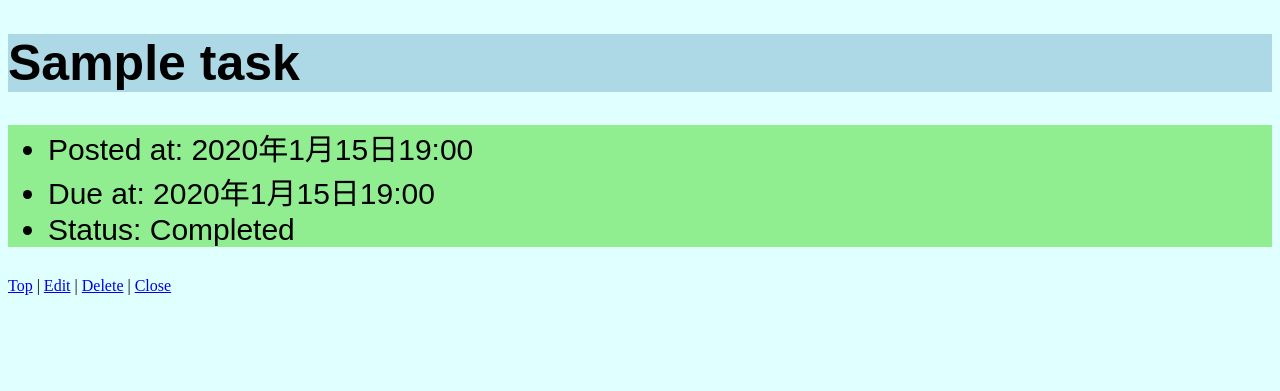
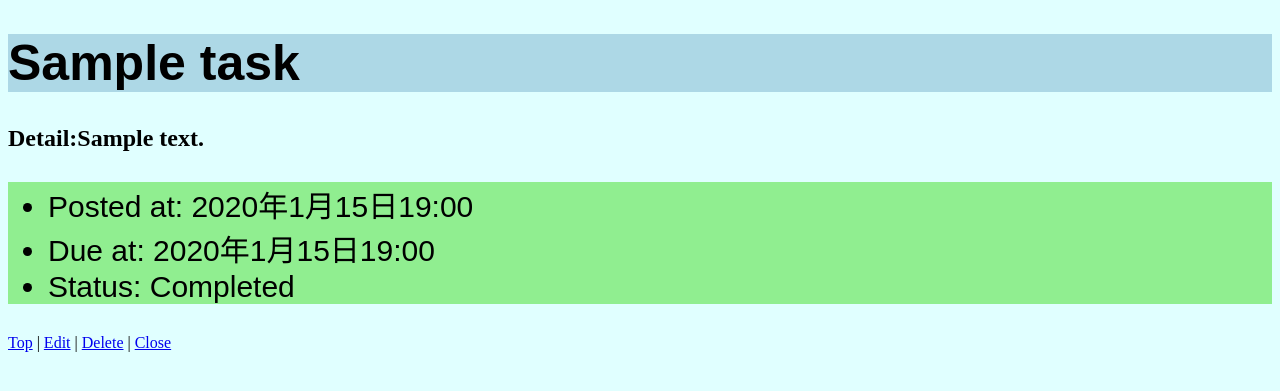
Before and after one commit to 1F10230250/django-test-exercise, a Django app: page /1/ in a window 1280 px wide. Shown: the top 391 px of the page. Run offline with Django 5.2, Linux system fonts and the light colour scheme; tables that the repository leaves empty hold one stand-in row (values such as "Sample post").

Commit message:
detailのテキストボックスの作成

```diff
--- a/todo/models.py
+++ b/todo/models.py
@@ -4,6 +4,8 @@ from django.utils import timezone
 # Create your models here.
 class Task (models.Model):
     title = models.CharField(max_length=100)
+    detail = models.CharField(max_length=100)
+    detail = models.TextField(default="")
     completed = models.BooleanField(default=False)
     posted_at = models.DateTimeField(default=timezone.now)
     due_at = models.DateTimeField(null=True, blank=True)
--- a/todo/templates/todo/detail.html
+++ b/todo/templates/todo/detail.html
@@ -11,6 +11,7 @@
 
   <body>
     <h1>{{ task.title }}</h1>
+    <h2>Detail:{{ task.detail }}</h2>
     <ul>
       <li>Posted at: {{ task.posted_at }}</li>
       {% if task.due_at %}
--- a/todo/templates/todo/edit.html
+++ b/todo/templates/todo/edit.html
@@ -20,6 +20,10 @@
         <input id="titleInput" name="title" type="text" placeholder="Input title" value="{{ task.title }}">
       </div>
       <div>
+        <label for="detailInput">Detail</label><br>
+        <textarea name="detail" cols="40" rows="8" input id="detailInput" name="detail" type="text" placeholder="Input detail" value="{{ task.detail }}"></textarea>
+      </div>
+      <div>
         <label for="dueInput">Due at:</label><br>
         <input id="dueInput" name="due_at" type="datetime-local" value="{{task.due_at|date:"Y-m-d H:i"}}">
       </div>
--- a/todo/views.py
+++ b/todo/views.py
@@ -47,6 +47,7 @@ def update(request, task_id):
         raise Http404("Task does not exist")
     if request.method == 'POST':
         task.title = request.POST['title']
+        task.detail = request.POST['detail']
         task.due_at = make_aware(parse_datetime(request.POST['due_at']))
         task.save()
         return redirect(detail, task_id)
```
Also changed, not shown: todo/migrations/0002_task_detail.py (added).
